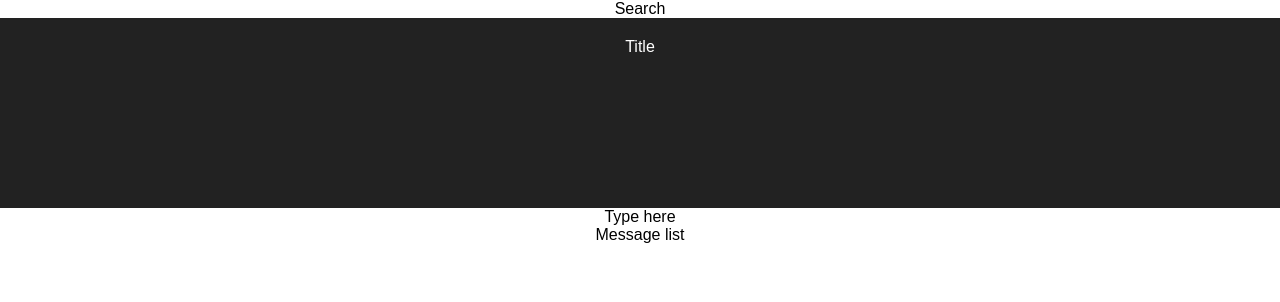
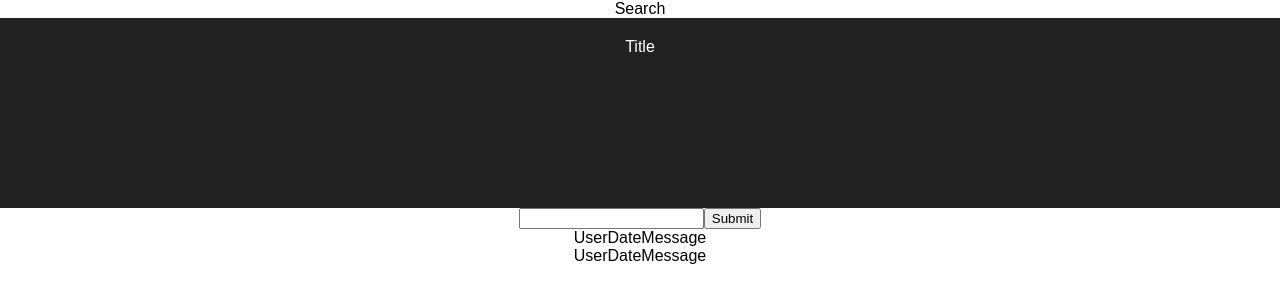
Before and after one commit to WunderChef/chattercube-client, a React (Create React App) app in the folder chattercube-client/: page / in a window 1280 px wide. Shown: the top 302 px of the page. Built offline with nearby package versions, Linux system fonts and the light colour scheme.

Commit message:
Add outline for components

```diff
--- a/chattercube-client/src/Components/App.js
+++ b/chattercube-client/src/Components/App.js
@@ -1,11 +1,13 @@
 import React, { Component } from 'react';
+import MessageList from './MessageList';
+import InputMessage from './InputMessage';
 
 class App extends Component {
 
   constructor() {
     super();
     this.state = {
-      messages: [],
+      messages: ['hi', 'hi'],
       user: 'phil',
     };
   }
@@ -23,10 +25,14 @@ class App extends Component {
             <div className="app-header">Title</div>
           </div>
           <div>
-            <div className="message-input"> Type here </div>
+            <div className="message-input">
+              <InputMessage />
+            </div>
           </div>
           <div>
-            <div className="message-list">Message list</div>
+            <div className="message-list">
+              <MessageList messages={this.state.messages}/>
+            </div>
           </div>
         </div>
       </div>
--- a/chattercube-client/src/Components/InputMessage.js
+++ b/chattercube-client/src/Components/InputMessage.js
@@ -4,7 +4,9 @@ class InputMessage extends Component {
 
   render() {
     return (
-      <div>
+      <div className="message-control">
+        <input className="message-input" type="text" />
+        <button calssName="message-submit">Submit</button>
       </div>
     );
   }
--- a/chattercube-client/src/Components/MessageEntry.js
+++ b/chattercube-client/src/Components/MessageEntry.js
@@ -5,6 +5,11 @@ class MessageEntry extends Component {
   render() {
     return (
       <div>
+        <span>User</span>
+        <span>
+          <span>Date</span>
+          <span>Message</span>
+        </span>
       </div>
     );
   }
--- a/chattercube-client/src/Components/MessageList.js
+++ b/chattercube-client/src/Components/MessageList.js
@@ -1,10 +1,14 @@
 import React, { Component } from 'react';
+import MessageEntry from './MessageEntry';
 
 class MessageList extends Component {
 
   render() {
     return (
       <div>
+        {this.props.messages.map((message) =>
+          <MessageEntry />
+        )}
       </div>
     );
   }
```
